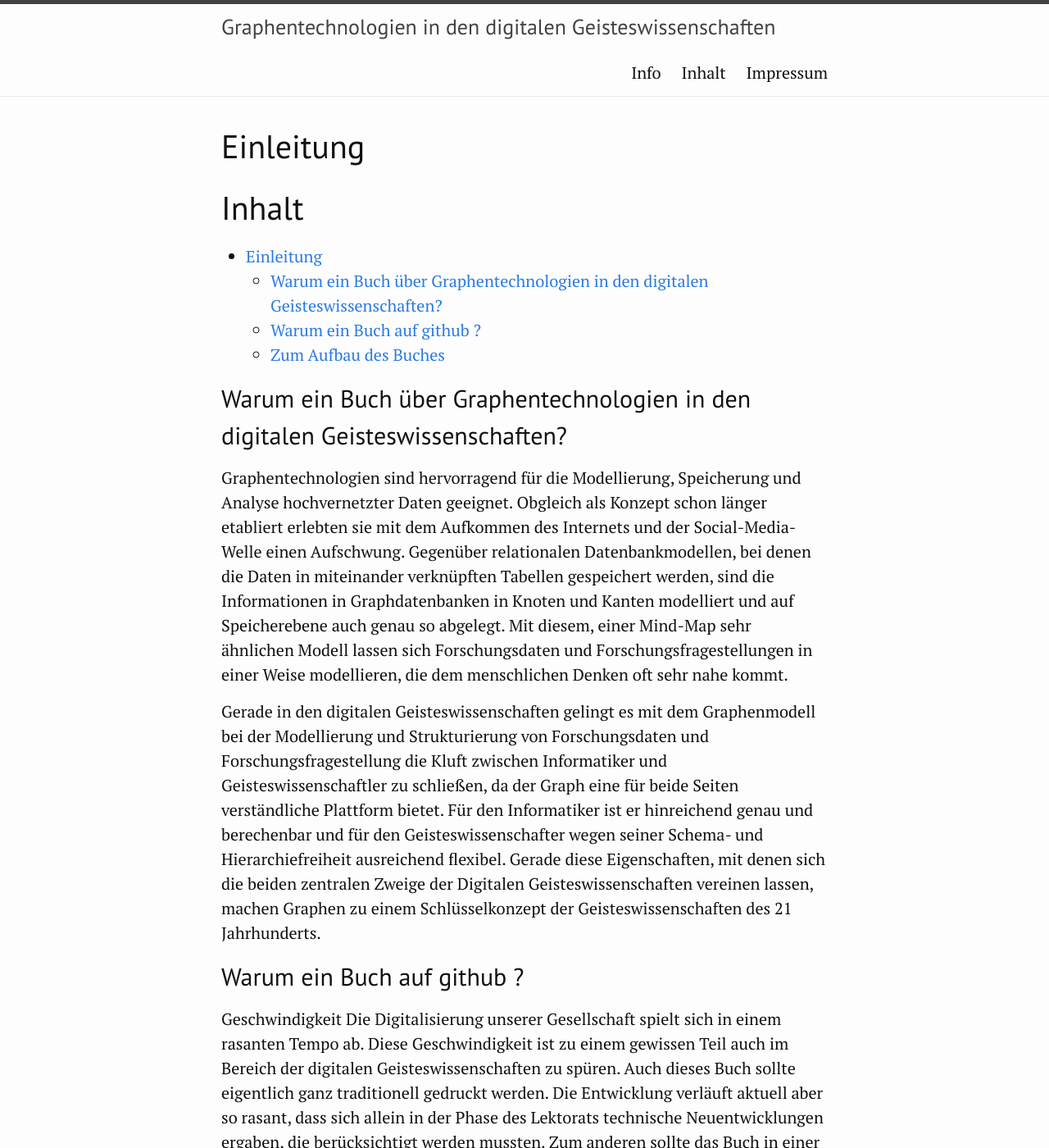
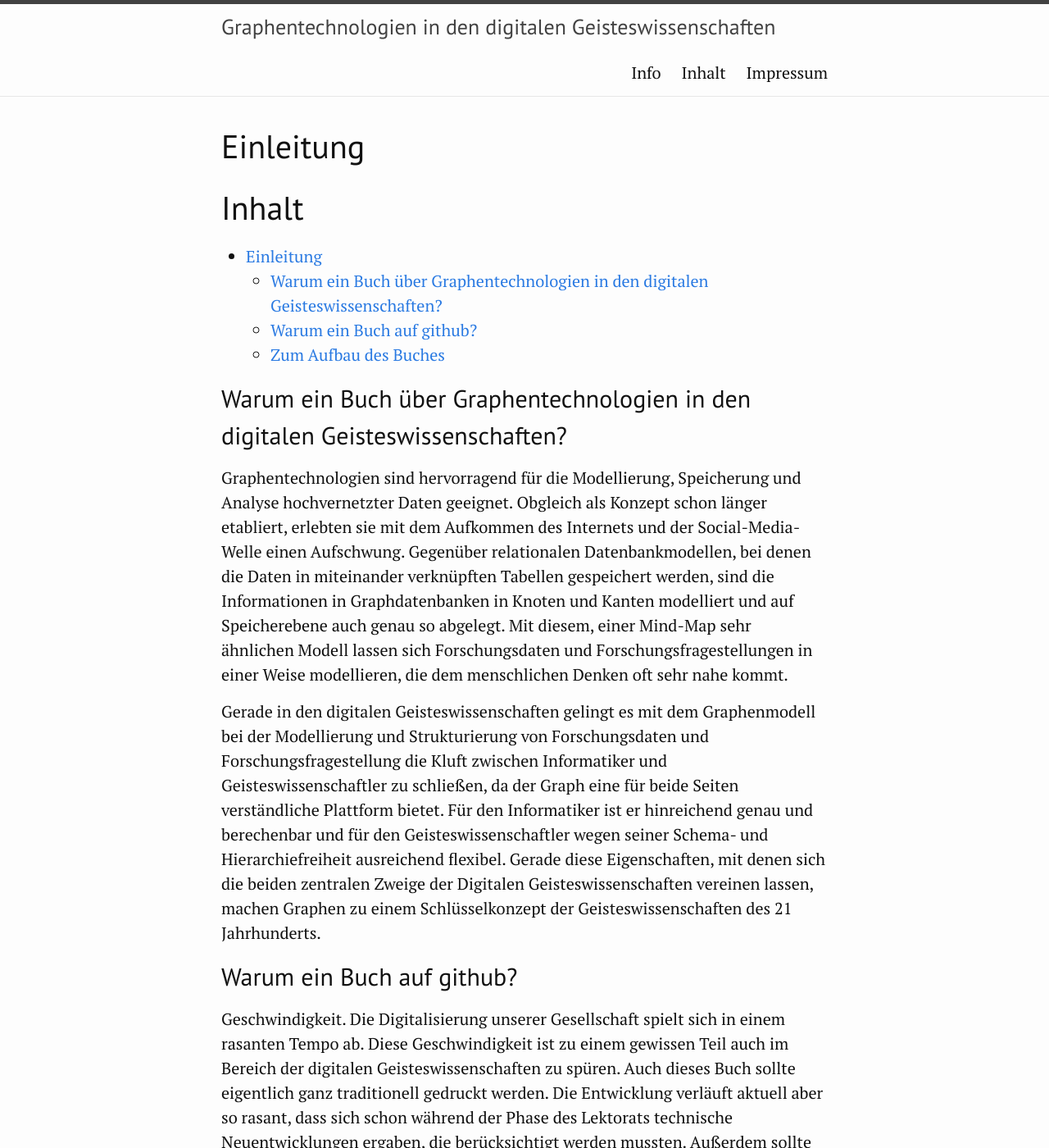
Before and after one commit to kuczera/Graphentechnologien, a Jekyll site: the page built from docs/01_Einleitung.md, in a window 1280 px wide and 1400 px high. Shown: the whole window at 82% size. Built offline with Jekyll 4.4.1, drawn with Linux system fonts in a browser that asks for light colours; some of the changed text lies outside the part shown.

Commit message:
Tippfehler korrigiert

```diff
--- a/docs/01_Einleitung.md
+++ b/docs/01_Einleitung.md
@@ -15,16 +15,16 @@ contents: true
 
 ## Warum ein Buch über Graphentechnologien  in den digitalen Geisteswissenschaften?
 
-Graphentechnologien sind hervorragend für die Modellierung, Speicherung und Analyse hochvernetzter Daten geeignet. Obgleich als Konzept schon länger etabliert erlebten sie mit dem Aufkommen des Internets und der Social-Media-Welle einen Aufschwung. Gegenüber relationalen Datenbankmodellen, bei denen die Daten in miteinander verknüpften Tabellen gespeichert werden, sind die Informationen in Graphdatenbanken in Knoten und Kanten modelliert und auf Speicherebene auch genau so abgelegt. Mit diesem, einer Mind-Map sehr ähnlichen Modell lassen sich Forschungsdaten und Forschungsfragestellungen in einer Weise modellieren, die dem menschlichen Denken oft sehr nahe kommt.
+Graphentechnologien sind hervorragend für die Modellierung, Speicherung und Analyse hochvernetzter Daten geeignet. Obgleich als Konzept schon länger etabliert, erlebten sie mit dem Aufkommen des Internets und der Social-Media-Welle einen Aufschwung. Gegenüber relationalen Datenbankmodellen, bei denen die Daten in miteinander verknüpften Tabellen gespeichert werden, sind die Informationen in Graphdatenbanken in Knoten und Kanten modelliert und auf Speicherebene auch genau so abgelegt. Mit diesem, einer Mind-Map sehr ähnlichen Modell lassen sich Forschungsdaten und Forschungsfragestellungen in einer Weise modellieren, die dem menschlichen Denken oft sehr nahe kommt.
 
-Gerade in den digitalen Geisteswissenschaften gelingt es mit dem Graphenmodell bei der Modellierung und Strukturierung von Forschungsdaten und Forschungsfragestellung die Kluft zwischen Informatiker und Geisteswissenschaftler zu schließen, da der Graph eine für beide Seiten verständliche Plattform bietet. Für den Informatiker ist er hinreichend genau und berechenbar und für den Geisteswissenschafter wegen seiner Schema- und Hierarchiefreiheit ausreichend flexibel. Gerade diese Eigenschaften, mit denen sich die beiden zentralen Zweige der Digitalen Geisteswissenschaften vereinen lassen, machen Graphen zu einem Schlüsselkonzept der Geisteswissenschaften des 21 Jahrhunderts.
+Gerade in den digitalen Geisteswissenschaften gelingt es mit dem Graphenmodell bei der Modellierung und Strukturierung von Forschungsdaten und Forschungsfragestellung die Kluft zwischen Informatiker und Geisteswissenschaftler zu schließen, da der Graph eine für beide Seiten verständliche Plattform bietet. Für den Informatiker ist er hinreichend genau und berechenbar und für den Geisteswissenschaftler wegen seiner Schema- und Hierarchiefreiheit ausreichend flexibel. Gerade diese Eigenschaften, mit denen sich die beiden zentralen Zweige der Digitalen Geisteswissenschaften vereinen lassen, machen Graphen zu einem Schlüsselkonzept der Geisteswissenschaften des 21 Jahrhunderts.
 
-## Warum ein Buch auf github ?
+## Warum ein Buch auf github?
 
 
 
-Geschwindigkeit
-Die Digitalisierung unserer Gesellschaft spielt sich in einem rasanten Tempo ab. Diese Geschwindigkeit ist zu einem gewissen Teil auch im Bereich der digitalen Geisteswissenschaften zu spüren. Auch dieses Buch sollte eigentlich ganz traditionell gedruckt werden. Die Entwicklung verläuft aktuell aber so rasant, dass sich allein in der Phase des Lektorats technische Neuentwicklungen ergaben, die berücksichtigt werden mussten. Zum anderen sollte das Buch in einer kostenlosen Open-Access-Fassung zur Verfügung stehen, da die für mich wichtige Zielgruppe der wissenschaftlichen Mitarbeiter und Promovierenden oft finanziell nicht optimal ausgestattet sind.
+Geschwindigkeit.
+Die Digitalisierung unserer Gesellschaft spielt sich in einem rasanten Tempo ab. Diese Geschwindigkeit ist zu einem gewissen Teil auch im Bereich der digitalen Geisteswissenschaften zu spüren. Auch dieses Buch sollte eigentlich ganz traditionell gedruckt werden. Die Entwicklung verläuft aktuell aber so rasant, dass sich schon während der Phase des Lektorats technische Neuentwicklungen ergaben, die berücksichtigt werden mussten. Außerdem sollte das Buch in einer kostenlosen Open-Access-Fassung zur Verfügung stehen, da die für mich wichtige Zielgruppen der wissenschaftlichen Mitarbeiter und Promovierenden oft finanziell nicht optimal ausgestattet sind.
 
 Die Publikation über Github Pages bietet einerseits ein am Computer gut lesbares Format und die kostenlose Bereitstellung im Internet. Andererseits können aktuelle Entwicklungen in das Buch eingearbeitet werden. Da die Änderungen in git vorgenommen werden, sind sie für alle Nutzer transparent nachvollziehbar.
 
```
Also changed, not shown: other parts of docs/01_Einleitung.md (+1 -1 lines).
